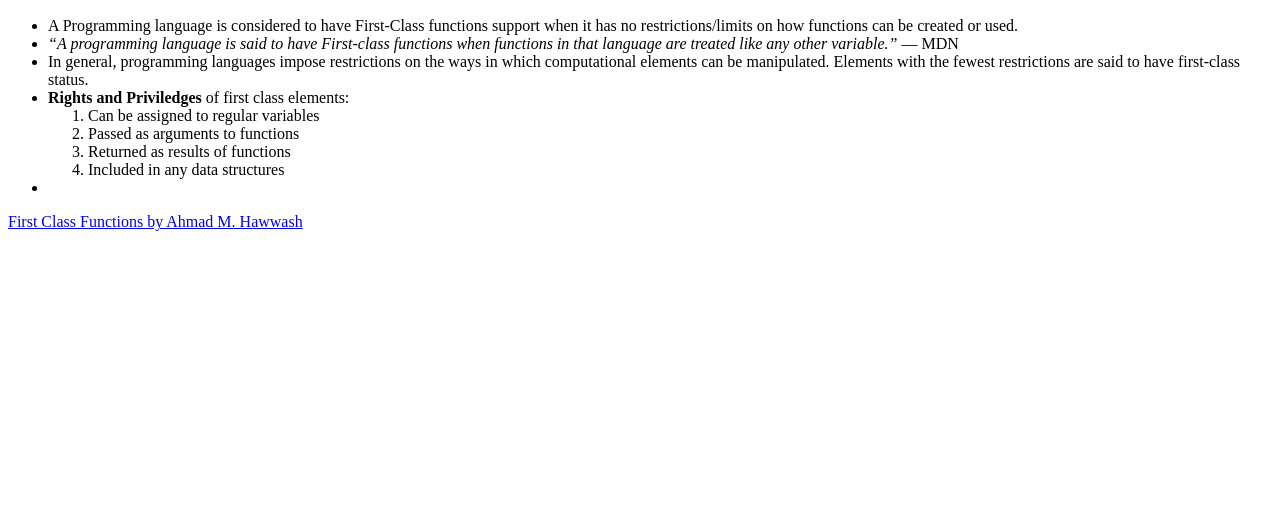
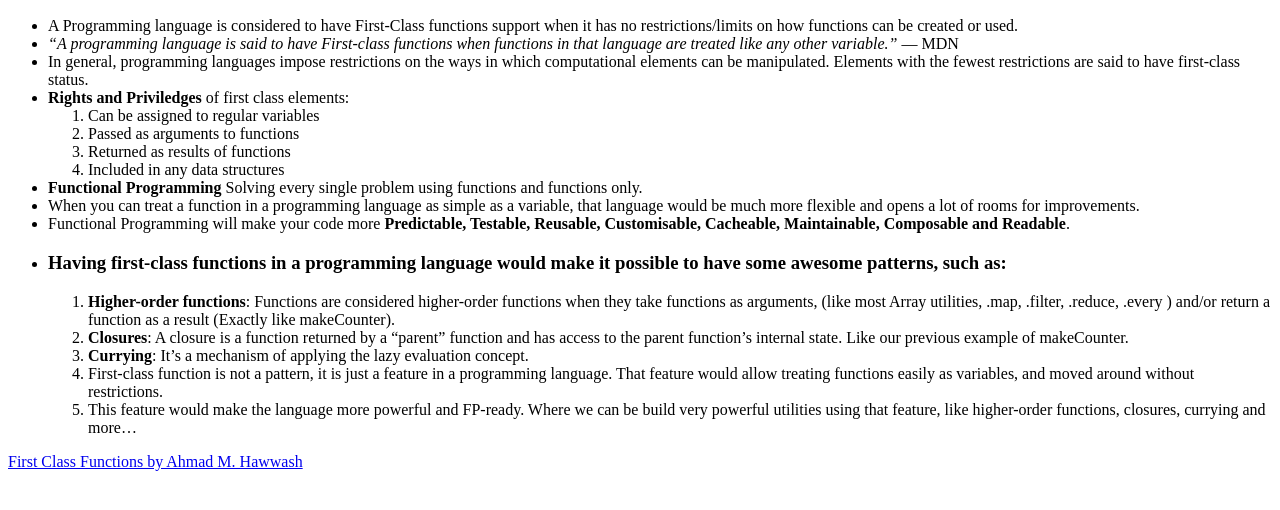
Before and after one commit to yugmani/first-class-functions-js, a website: page index.html in a window 1280 px wide. Shown: the part 96-606 px from the top of the page. Drawn offline with Linux system fonts and the light colour scheme.

Commit message:
closures definition

```diff
--- a/index.html
+++ b/index.html
@@ -28,7 +28,55 @@
         <li>Included in any data structures</li>
       </ol>
     </li>
-    <li></li>
+    <li>
+      <strong>Functional Programming</strong> Solving every single problem using
+      functions and functions only.
+    </li>
+    <li>
+      When you can treat a function in a programming language as simple as a
+      variable, that language would be much more flexible and opens a lot of
+      rooms for improvements.
+    </li>
+    <li>
+      Functional Programming will make your code more
+      <strong
+        >Predictable, Testable, Reusable, Customisable, Cacheable, Maintainable,
+        Composable and Readable</strong
+      >.
+    </li>
+    <li>
+      <h3>
+        Having first-class functions in a programming language would make it
+        possible to have some awesome patterns, such as:
+      </h3>
+      <ol>
+        <li>
+          <strong>Higher-order functions</strong>: Functions are considered
+          higher-order functions when they take functions as arguments, (like
+          most Array utilities, .map, .filter, .reduce, .every ) and/or return a
+          function as a result (Exactly like makeCounter).
+        </li>
+        <li>
+          <strong>Closures</strong>: A closure is a function returned by a
+          “parent” function and has access to the parent function’s internal
+          state. Like our previous example of makeCounter.
+        </li>
+        <li>
+          <strong>Currying</strong>: It’s a mechanism of applying the lazy
+          evaluation concept.
+        </li>
+        <li>
+          First-class function is not a pattern, it is just a feature in a
+          programming language. That feature would allow treating functions
+          easily as variables, and moved around without restrictions.
+        </li>
+        <li>
+          This feature would make the language more powerful and FP-ready. Where
+          we can be build very powerful utilities using that feature, like
+          higher-order functions, closures, currying and more…
+        </li>
+      </ol>
+    </li>
   </ul>
   <p>
     <a
```
Also changed, not shown: index.js (+32 -0 lines).
